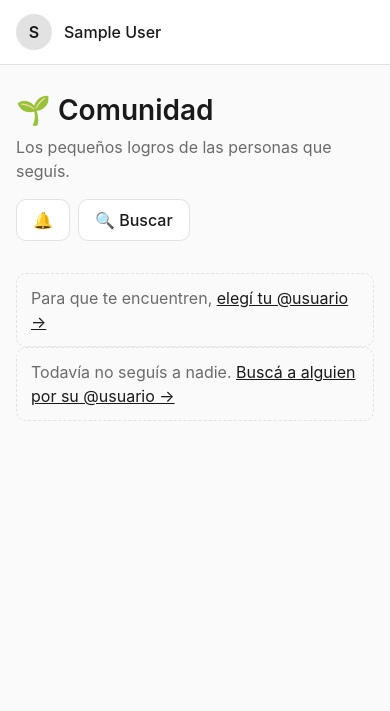
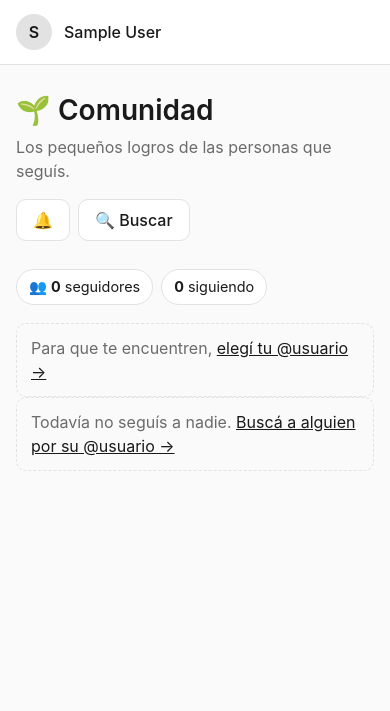
Before and after one commit to victoriCR/habiticos, a Django app: page /comunidad/ in a window 390 px wide. Shown: the top 711 px of the page. Run offline with Django 5.2, Linux system fonts and the light colour scheme; the visitor is signed in with stand-in values (Sample User, id 1); data comes from the database, SQL or seed files in the repository; data that the repository does not hold is empty; some libraries are stand-ins or nearby versions.

Commit message:
Comunidad: columna de Siguiendo y Seguidores (y cifras en pantallas angostas)
Co-Authored-By: Claude Opus 5.5 <noreply@anthropic.com>

```diff
--- a/apps/social/templates/social/comunidad.html
+++ b/apps/social/templates/social/comunidad.html
@@ -3,6 +3,7 @@
 {% block titulo %}Comunidad · Habiticos{% endblock %}
 
 {% block contenido %}
+  <div class="comunidad-dos">
     <div class="columna">
         <header class="encabezado">
             <div>
@@ -16,6 +17,17 @@
                 <a class="boton editar-perfil" href="{% url 'buscar' %}">🔍 Buscar</a>
             </div>
         </header>
+
+        {# En pantallas angostas, en lugar de la columna: cuántos seguidores y seguidos #}
+        <nav class="cifras" aria-label="Seguidores y seguidos">
+            {% if tengo_usuario %}
+                <a href="{% url 'seguidores' user.perfil.nombre_usuario %}">👥 <strong>{{ cuantos_me_siguen }}</strong> seguidor{{ cuantos_me_siguen|pluralize:"es" }}</a>
+                <a href="{% url 'siguiendo' user.perfil.nombre_usuario %}"><strong>{{ cuantos_sigo }}</strong> siguiendo</a>
+            {% else %}
+                <span>👥 <strong>{{ cuantos_me_siguen }}</strong> seguidor{{ cuantos_me_siguen|pluralize:"es" }}</span>
+                <span><strong>{{ cuantos_sigo }}</strong> siguiendo</span>
+            {% endif %}
+        </nav>
 
         {% if not tengo_usuario %}
             <div class="vacio-grupo">
@@ -35,4 +47,35 @@
             </div>
         {% endfor %}
     </div>
+
+    {# En computadora: las personas más recientes, a la derecha del feed #}
+    <aside class="lado" aria-label="Seguidores y seguidos">
+        <section>
+            <h2>
+                Siguiendo ({{ cuantos_sigo }})
+                {% if tengo_usuario and cuantos_sigo %}<a href="{% url 'siguiendo' user.perfil.nombre_usuario %}">Ver todos</a>{% endif %}
+            </h2>
+            <ul>
+                {% for p in ultimos_seguidos %}
+                    {% include "social/_persona_mini.html" with con_boton=False %}
+                {% empty %}
+                    <li class="suave-chico">Todavía no seguís a nadie. <a href="{% url 'buscar' %}">Buscar →</a></li>
+                {% endfor %}
+            </ul>
+        </section>
+        <section>
+            <h2>
+                Seguidores ({{ cuantos_me_siguen }})
+                {% if tengo_usuario and cuantos_me_siguen %}<a href="{% url 'seguidores' user.perfil.nombre_usuario %}">Ver todos</a>{% endif %}
+            </h2>
+            <ul>
+                {% for p in ultimos_seguidores %}
+                    {% include "social/_persona_mini.html" with con_boton=True %}
+                {% empty %}
+                    <li class="suave-chico">Todavía nadie te sigue.</li>
+                {% endfor %}
+            </ul>
+        </section>
+    </aside>
+  </div>
 {% endblock %}
--- a/apps/social/views.py
+++ b/apps/social/views.py
@@ -19,6 +19,9 @@ from .models import FRASES, HITOS, Aviso, DiaCompartido, Reaccion, Seguimiento
 
 # La Comunidad muestra los días de las últimas dos semanas
 DIAS_EN_EL_FEED = 14
+
+# Cuántas personas muestra la columna de Seguidores / Siguiendo (el resto, en "Ver todos")
+PERSONAS_EN_LA_COLUMNA = 5
 
 
 # --- Ayudas ---
@@ -220,8 +223,34 @@ def comunidad(request):
             "frases": FRASES,
             "sigue_a_alguien": Seguimiento.objects.filter(seguidor=request.user).exists(),
             "tengo_usuario": bool(getattr(getattr(request.user, "perfil", None), "nombre_usuario", None)),
+            **resumen_de_seguimientos(request.user),
         },
     )
+
+
+def resumen_de_seguimientos(usuario):
+    """Para la columna de la Comunidad: cuántos seguidores y seguidos, y los más recientes.
+
+    Solo se listan quienes tienen @usuario (sin él no hay perfil al que llevar)."""
+    seguidos = (
+        Seguimiento.objects.filter(seguidor=usuario, seguido__perfil__nombre_usuario__isnull=False)
+        .select_related("seguido__perfil")
+        .prefetch_related("seguido__socialaccount_set")
+        .order_by("-creado")[:PERSONAS_EN_LA_COLUMNA]
+    )
+    seguidores = (
+        Seguimiento.objects.filter(seguido=usuario, seguidor__perfil__nombre_usuario__isnull=False)
+        .select_related("seguidor__perfil")
+        .prefetch_related("seguidor__socialaccount_set")
+        .order_by("-creado")[:PERSONAS_EN_LA_COLUMNA]
+    )
+    return {
+        "cuantos_sigo": Seguimiento.objects.filter(seguidor=usuario).count(),
+        "cuantos_me_siguen": Seguimiento.objects.filter(seguido=usuario).count(),
+        "ultimos_seguidos": con_foto([s.seguido for s in seguidos]),
+        # Con .sigo, para el botón "Seguir" a quien te sigue y vos no
+        "ultimos_seguidores": marcar_seguidos(usuario, con_foto([s.seguidor for s in seguidores])),
+    }
 
 
 def dia_visible(request, pk):
--- a/static/css/habiticos.css
+++ b/static/css/habiticos.css
@@ -1498,3 +1498,131 @@ a.dato {
 .celda.informativa {
     cursor: help;
 }
+
+/* Comunidad: el feed y, a la derecha, Siguiendo / Seguidores */
+.comunidad-dos {
+    display: grid;
+    grid-template-columns: minmax(0, 560px) 280px;
+    gap: 40px;
+    align-items: start;
+    width: 100%;
+}
+
+.comunidad-dos .columna {
+    max-width: none;
+}
+
+.lado {
+    position: sticky;
+    top: 40px;
+    display: grid;
+    gap: 28px;
+}
+
+.lado h2 {
+    display: flex;
+    justify-content: space-between;
+    align-items: baseline;
+    margin: 0 0 10px;
+    font-size: 0.95rem;
+}
+
+.lado h2 a {
+    color: var(--suave);
+    font-size: 0.85rem;
+    font-weight: 400;
+}
+
+.lado ul {
+    display: grid;
+    gap: 10px;
+    margin: 0;
+    padding: 0;
+    list-style: none;
+}
+
+.lado li {
+    display: flex;
+    align-items: center;
+    gap: 8px;
+}
+
+.mini-persona {
+    display: flex;
+    flex: 1;
+    align-items: center;
+    gap: 10px;
+    min-width: 0;
+    color: inherit;
+    text-decoration: none;
+}
+
+.mini-persona .avatar {
+    width: 32px;
+    height: 32px;
+    font-size: 0.85rem;
+}
+
+.mini-texto {
+    display: grid;
+    min-width: 0;
+    line-height: 1.25;
+}
+
+.mini-texto strong,
+.mini-texto span {
+    overflow: hidden;
+    white-space: nowrap;
+    text-overflow: ellipsis;
+}
+
+.mini-texto strong {
+    font-size: 0.9rem;
+}
+
+.mini-texto span {
+    color: var(--suave);
+    font-size: 0.8rem;
+}
+
+.mini-boton {
+    height: auto;
+    padding: 4px 10px;
+    border-radius: 999px;
+    font-size: 0.8rem;
+    white-space: nowrap;
+}
+
+/* La línea de cifras: solo cuando la columna no cabe */
+.cifras {
+    display: none;
+    flex-wrap: wrap;
+    gap: 8px;
+    margin: -4px 0 18px;
+}
+
+.cifras a,
+.cifras span {
+    padding: 6px 12px;
+    border: 1px solid var(--borde);
+    border-radius: 999px;
+    background: var(--superficie);
+    color: var(--texto);
+    font-size: 0.9rem;
+    text-decoration: none;
+}
+
+@media (max-width: 1100px) {
+    .comunidad-dos {
+        display: block;
+        max-width: 560px;
+    }
+
+    .lado {
+        display: none;
+    }
+
+    .cifras {
+        display: flex;
+    }
+}
```
Also changed, not shown: apps/social/templates/social/_persona_mini.html (added, +20 -0 lines), apps/social/tests/test_social.py (+39 -0 lines).
